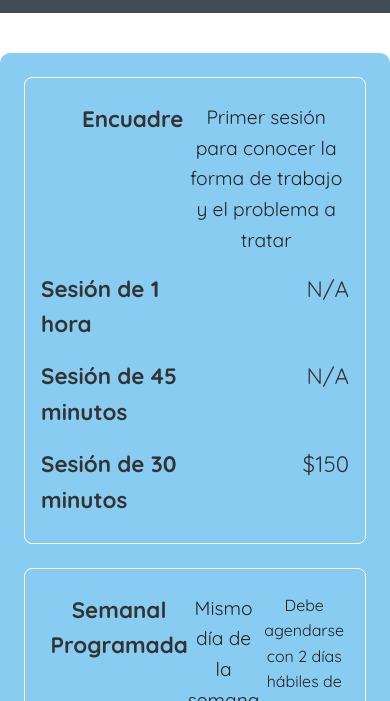
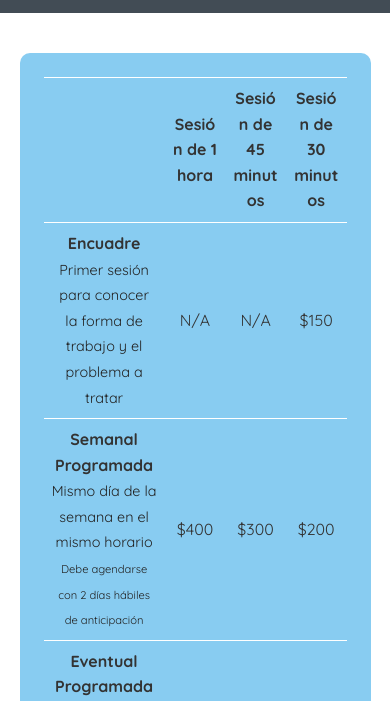
Before and after one commit to psitandan/psitandan, a plain HTML site: page services.html in a window 390 px wide. Shown: the part 131-832 px from the top of the page. Drawn offline with Linux system fonts and the light colour scheme; a web font is replaced by a local one.

Commit message:
Update services.html

```diff
--- a/services.html
+++ b/services.html
@@ -220,48 +220,35 @@ footer .right {
 
 
 @media (max-width: 768px) {
-  .pricing-table table,
-  .pricing-table thead,
-  .pricing-table tbody,
-  .pricing-table th,
-  .pricing-table td,
-  .pricing-table tr {
-    display: block;
+  /* Make sure table fits screen */
+  .pricing-table table {
     width: 100%;
-    object-fit: scale-down;
-    overflow-x: auto;
+    table-layout: fixed; /* shrink columns proportionally */
+    border-collapse: collapse;
   }
 
-  .pricing-table thead {
-    display: none; /* hide headers on mobile */
+  /* Table headers and cells */
+  .pricing-table th,
+  .pricing-table td {
+    font-size: 1rem;
+    padding: 0.5rem;
+    word-wrap: break-word; /* prevent overflow */
   }
 
-  .pricing-table tr {
-    margin-bottom: 1.5rem;
-    border: 1px solid white;
-    border-radius: 0.5rem;
-    padding: 1rem;
-    background-color: #88CCF1; /* optional, matches your theme */
+  /* Optional: adjust small descriptions */
+  .plan-description{
+    font-size: 0.9rem;
   }
 
-  .pricing-table td {
-    display: flex;
-    justify-content: space-between;
-    padding: 0.5rem 0;
-    border: none;
-  }
-
-  .pricing-table td::before {
-    content: attr(data-label);
-    font-weight: bold;
-    flex-basis: 50%;
-    text-align: left;
+  .plan-description-small {
+    font-size: 0.7rem;
   }
 
   .end-message {
     font-size: 0.9rem;
   }
 }
+
 
   </style>
 </head>
```
